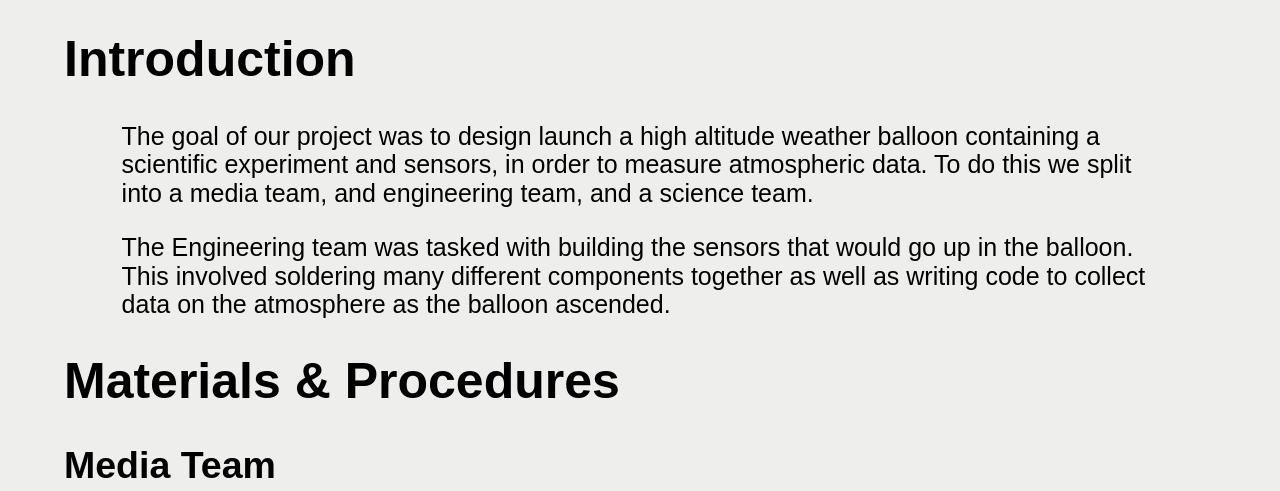
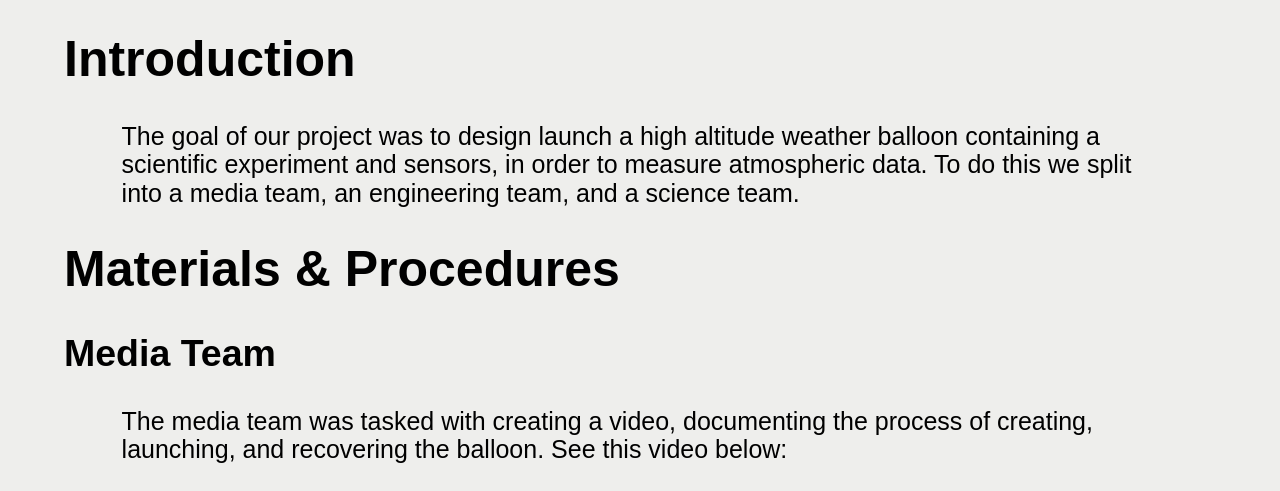
Before and after one commit to jsaperr/echshab, a plain HTML site: page index.html in a window 1280 px wide. Shown: the part 763-1254 px from the top of the page. Drawn offline with nearby package versions, Linux system fonts and the light colour scheme; a web font is replaced by a local one.

Commit message:
Update index.html

```diff
--- a/index.html
+++ b/index.html
@@ -45,8 +45,7 @@
 <div class="white">
   <a id="test"></a>
   <h1>Introduction</h1>
-  <p>The goal of our project was to design launch a high altitude weather balloon containing a scientific experiment and sensors, in order to measure atmospheric data. To do this we split into a media team, and engineering team, and a science team.</p>
-  <p>The Engineering team was tasked with building the sensors that would go up in the balloon. This involved soldering many different components together as well as writing code to collect data on the atmosphere as the balloon ascended.<p>
+  <p>The goal of our project was to design launch a high altitude weather balloon containing a scientific experiment and sensors, in order to measure atmospheric data. To do this we split into a media team, an engineering team, and a science team.</p>
 
   <h1>Materials & Procedures</h1>
 
```
